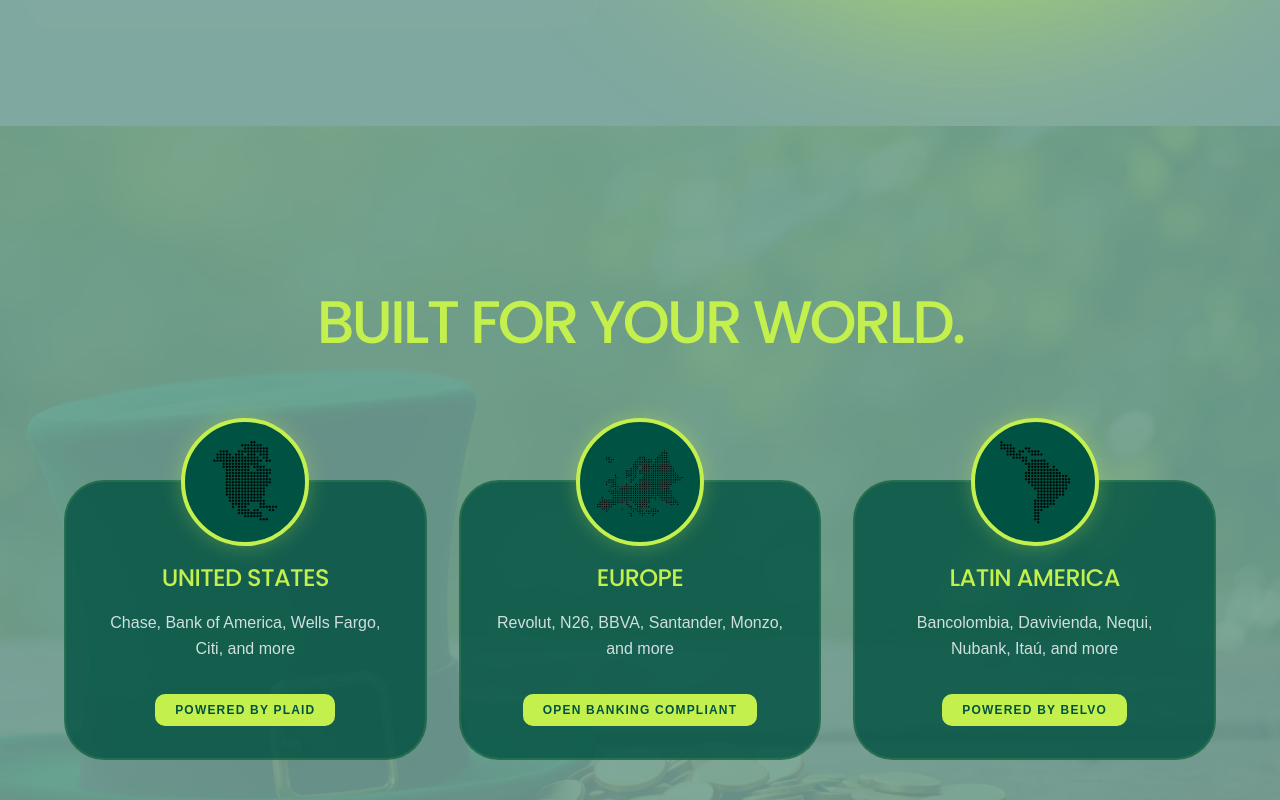
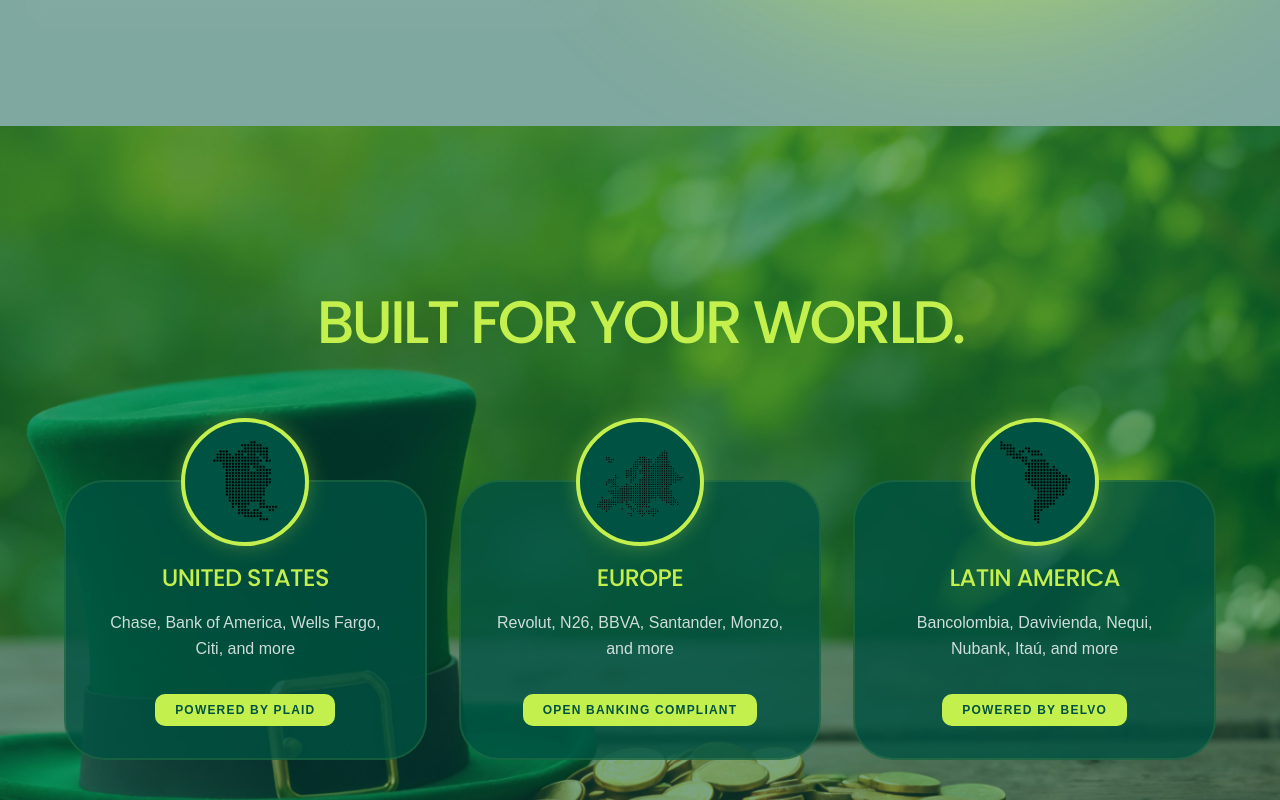
Before and after one commit to GS-Pro2025/Globin-LandingPage, a Next.js app: page /en in a window 1280 px wide. Shown: the part 3660-4460 px from the top of the page. Built offline with nearby package versions, Linux system fonts and the light colour scheme.

Commit message:
Update GlobalReach.tsx

```diff
--- a/app/components/GlobalReach.tsx
+++ b/app/components/GlobalReach.tsx
@@ -36,7 +36,7 @@
         src="/bg2.jpg"
         alt="Background"
         fill
-        className="object-cover opacity-20 -z-10"
+        className="object-cover -z-10"
       />
 
       <div className="relative max-w-6xl mx-auto z-10 w-full">
```
